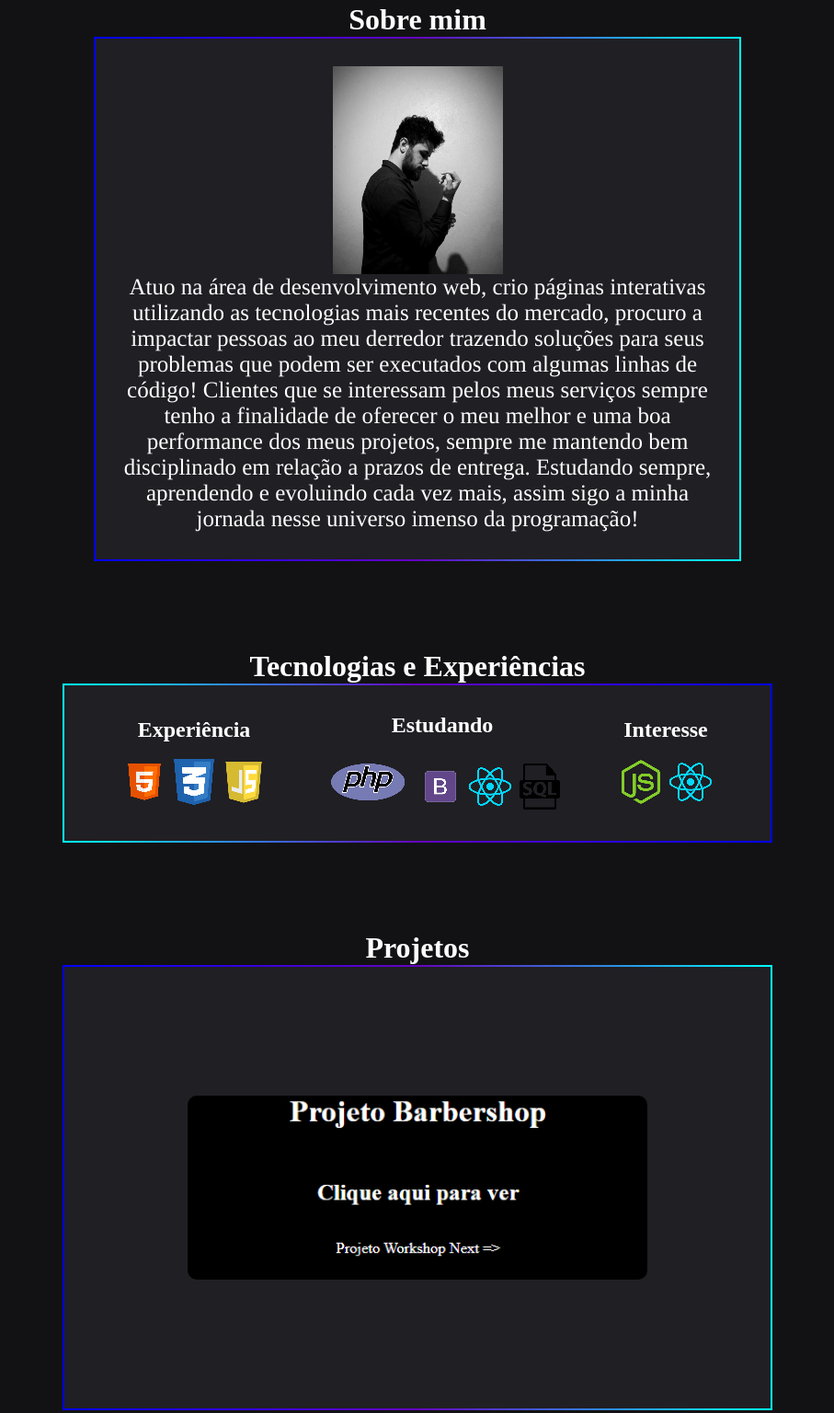
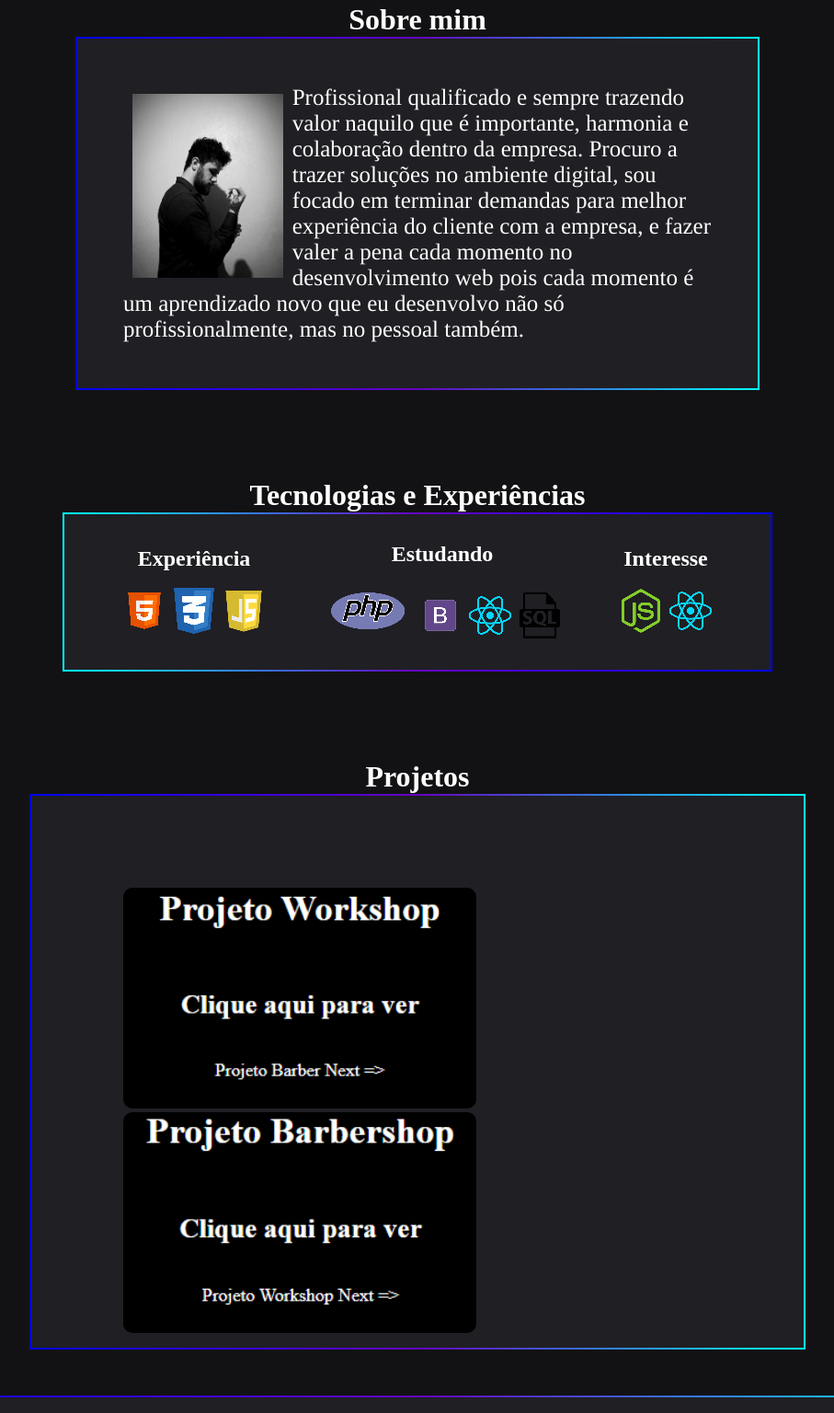
Before and after one commit to GuilhermeMalachias/Portfolio-Atualizado, a plain HTML site: page index.htm in a window 1280 px wide. Shown: the part 207-1743 px from the top of the page at 92% size, without its empty margins (186-1093 px from the left). Drawn offline with Linux system fonts and the light colour scheme.

Commit message:
About me responsivo

```diff
--- a/index.htm
+++ b/index.htm
@@ -28,7 +28,7 @@
                 <li class="items"><a class="items" href="#aboutMe">Sobre</a></li>
                 <li class="items"><a class="items" href="#tech">Tecnologias</a></li>
                 <li class="items"><a class="items" href="#cardProjectName">Projetos</a></li>
-                <a id = "github" href="https://github.com/GuilhermeMalachias" target="_blank"
+                <a id="github" href="https://github.com/GuilhermeMalachias" target="_blank"
                     rel="noopener noreferrer">GitHub</a>
             </ul>
         </nav>
@@ -39,13 +39,12 @@
             <h1 id="aboutMe">Sobre mim</h1>
             <div id="cardProfile">
                 <img id="imagePerfil" src="Assets/perfilCard.png">
-                <p class="textInfo"> Atuo na área de desenvolvimento web, crio páginas interativas utilizando as
-                    tecnologias mais recentes do mercado, procuro a impactar pessoas ao meu derredor trazendo soluções para
-                    seus problemas que podem ser executados com algumas linhas de código!
-                    Clientes que se interessam pelos meus serviços sempre tenho a finalidade de oferecer o meu melhor e uma boa performance dos meus projetos,
-                    sempre me mantendo bem disciplinado em relação a prazos de entrega.
-                    Estudando sempre, aprendendo e evoluindo cada vez mais, assim sigo a minha jornada nesse universo
-                    imenso da programação!</p>
+                <p class="textInfo">Profissional qualificado e sempre trazendo valor naquilo que é importante, harmonia
+                    e colaboração dentro da empresa.
+                    Procuro a trazer soluções no ambiente digital, sou focado em terminar demandas para melhor
+                    experiência do cliente com a empresa, e fazer valer a pena cada momento no desenvolvimento web
+                    pois cada momento é um aprendizado novo que eu desenvolvo não só profissionalmente, mas no pessoal
+                    também.</p>
             </div>
             <h1 id="tech">Tecnologias e Experiências</h1>
 
@@ -71,7 +70,8 @@
                     <div class="techExp">
                         <h2>Interesse</h2> <br>
                         <abbr title="NodeJS"><img class="exptech" src="Assets/node js_adobespark.png" alt=""></abbr>
-                        <abbr title="React Native"><img class="exptech" src="Assets/reactjs_adobespark.png" alt=""></abbr>
+                        <abbr title="React Native"><img class="exptech" src="Assets/reactjs_adobespark.png"
+                                alt=""></abbr>
                     </div>
                 </div>
             </div>
--- a/script.js
+++ b/script.js
@@ -16,32 +16,3 @@ function scrollToAbout(event) {
         behavior: "smooth"
     });
 }
-
-let time = 3000,
-    currentImageIndex = 0,
-    images = document
-        .querySelectorAll("#sliderWorkshop img")
-max = images.length;
-
-function nextImage() {
-
-    images[currentImageIndex]
-        .classList.remove("selected")
-
-    currentImageIndex++
-
-    if (currentImageIndex >= max)
-        currentImageIndex = 0
-
-    images[currentImageIndex]
-        .classList.add("selected")
-}
-
-function start() {
-    setInterval(() => {
-        // troca de imagem
-        nextImage()
-    }, time)
-}
-
-window.addEventListener("load", start);
--- a/style.css
+++ b/style.css
@@ -80,23 +80,25 @@ header {
     border-image-source: linear-gradient(to left, aqua, rgb(101, 3, 192), blue);
 
     color: white;
-    display: flex;
+    display: flexbox;
     flex-wrap: wrap;
     flex-shrink: 1;
 
     margin: auto;
-    padding: 30px;
+    padding: 50px;
     width: 50vw;
 }
 
 #imagePerfil {
-    margin: auto;
+    float: left;
+    padding: 10px;
+    height: 200px;
+    bottom: 50px;
 }
 
 .textInfo {
     font-size: 25px;
     font-family: Slabo, Times, sans-serif;
-    text-align: center;
 }
 
 /*Terceira Parte*/
@@ -170,63 +172,25 @@ header {
     justify-content: space-between;
 
     margin: auto;
+    padding: 100px;
 
-    width: 60vw;
-    height: 60vh;
+    width: 50vw;
+    height: 50vh;
 }
 
-
-#sliderWorkshop{
-
-    width: 50vw;
-    max-width: 500px;
-    height: 70vh;
-    max-height: 200px;
-
+#sliderWorkshop {
     margin: auto;
-
-    position: relative;
 
 }
 
 #sliderWorkshop img{
     border-radius: 10px;
 
-    opacity: 0;
-
-    position: absolute;
-
-    width: 100%;
-    height: 100%;
+    width: 30vw;
+    height: 30vh;
 
     object-fit: cover;
-
-    transition: opacity 800ms;
 }
-
-#sliderBarber img{
-    border-radius: 10px;
-
-    opacity: 0;
-
-    position: absolute;
-
-    width: 100%;
-    height: 100%;
-
-    object-fit: cover;
-
-    transition: opacity 800ms;
-}
-
-#sliderWorkshop img.selected{
-    opacity: 1;
-}
-
-#sliderBarber img.select{
-    opacity: 1;
-}
-
 
 #cardContact {
     color: white;
@@ -258,4 +222,21 @@ header {
         font-size: 1rem;
         padding: 3px;
     }
+    #cardProfile {
+        background: #201f24;
+        border: 2px solid;
+        border-image-slice: 1;
+        border-width: 2px;
+        border-image-source: linear-gradient(to left, aqua, rgb(101, 3, 192), blue);
+
+        color: white;
+        display: flex;
+        flex-wrap: wrap;
+        flex-shrink: 1;
+
+        margin: auto;
+        padding: 30px;
+        width: 50vw;
+    }
+    #imagePerfil {margin-bottom: auto;}
 }
```
